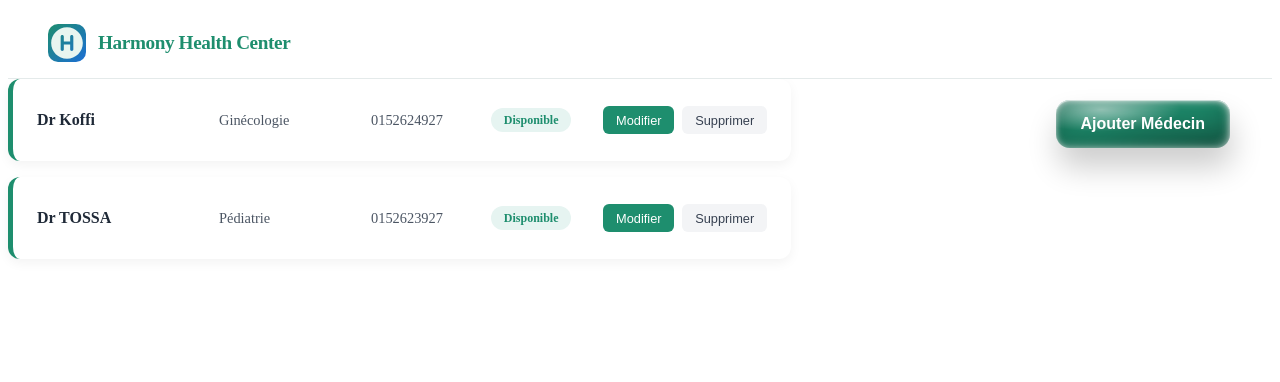
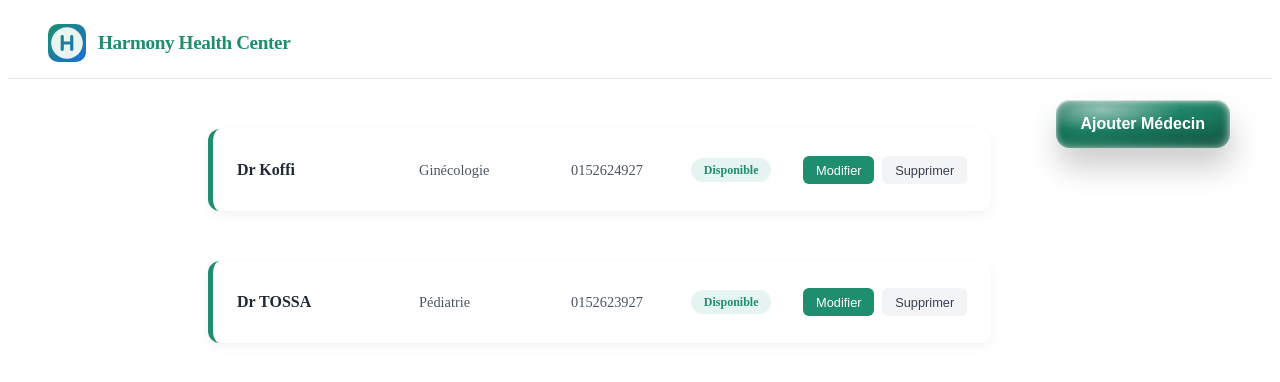
Before and after one commit to ATTOLOUDylan/Hospital_management-, a Vue app: page /doctors in a window 1280 px wide. Shown: the top 382 px of the page. Built offline with nearby package versions, Linux system fonts and the light colour scheme.

Commit message:
Doctor90%

```diff
--- a/src/App.vue
+++ b/src/App.vue
@@ -1,23 +1,26 @@
 <script setup>
-import Navbar from "./Layout/Navbar.vue";
-import Sidebar from "./Layout/Sidebar.vue";
-import { RouterView } from "vue-router";
+import Navbar from './Layout/Navbar.vue';
+import Sidebar from './Layout/Sidebar.vue';
+import { RouterView } from 'vue-router';
+
 </script>
 
 <template>
+<div>
+  <div><Navbar/></div>
+<div id="vue">
+    <div>
+    <Sidebar/>
+  </div>
   <div>
-    <div>
-      <Navbar />
-    </div>
-    <div id="vue">
-      <Sidebar />
-      <RouterView />
-    </div>
+    <RouterView/>
   </div>
+</div>
+</div>
 </template>
 
 <style scoped>
-#vue {
+#vue{
   display: flex;
 }
 </style>
--- a/src/Components/DoctorCard.vue
+++ b/src/Components/DoctorCard.vue
@@ -2,18 +2,18 @@
 const props = defineProps({
   doctor: {
     type: Object,
-    required: true
-  }
-})
+    required: true,
+  },
+});
 
-const emit = defineEmits(["edit", "delete"])
+const emit = defineEmits(["edit", "delete"]);
 
 function handleEdit() {
-  emit("edit", props.doctor)
+  emit("edit", props.doctor);
 }
 
 function handleDelete() {
-  emit("delete", props.doctor.id)
+  emit("delete", props.doctor.id);
 }
 </script>
 
@@ -39,16 +39,17 @@ function handleDelete() {
   </div>
 </template>
 
-
 <style scoped>
 .doctor-card {
+  margin-left: 200px;
+  margin-top: 50px;
   display: flex;
   align-items: center;
   justify-content: space-between;
   background: white;
   padding: 1rem 1.5rem;
   border-radius: 12px;
-  border-left: 5px solid #1E8E6E;
+  border-left: 5px solid #1e8e6e;
   box-shadow: 0 4px 12px rgba(0, 0, 0, 0.05);
   transition: 0.2s ease;
   margin-bottom: 1rem;
@@ -66,14 +67,14 @@ function handleDelete() {
 }
 
 .doctor-info h3 {
-  color: #1F2937;
+  color: #1f2937;
   font-size: 1rem;
   font-weight: 600;
   min-width: 150px;
 }
 
 .doctor-info p {
-  color: #4B5563;
+  color: #4b5563;
   font-size: 0.9rem;
   min-width: 120px;
 }
@@ -87,12 +88,12 @@ function handleDelete() {
 }
 
 .available {
-  background: #E6F4F1;
-  color: #1E8E6E;
+  background: #e6f4f1;
+  color: #1e8e6e;
 }
 
 .unavailable {
-  background: #FDE2E2;
+  background: #fde2e2;
   color: #dc3545;
 }
 
@@ -111,12 +112,12 @@ function handleDelete() {
 }
 
 button.edit {
-  background: #1E8E6E;
+  background: #1e8e6e;
   color: white;
 }
 
 button.edit:hover {
-  background: #166F56;
+  background: #166f56;
 }
 
 button.delete {
@@ -127,5 +128,4 @@ button.delete {
 button.delete:hover {
   background: #e5e7eb;
 }
-
 </style>
```
